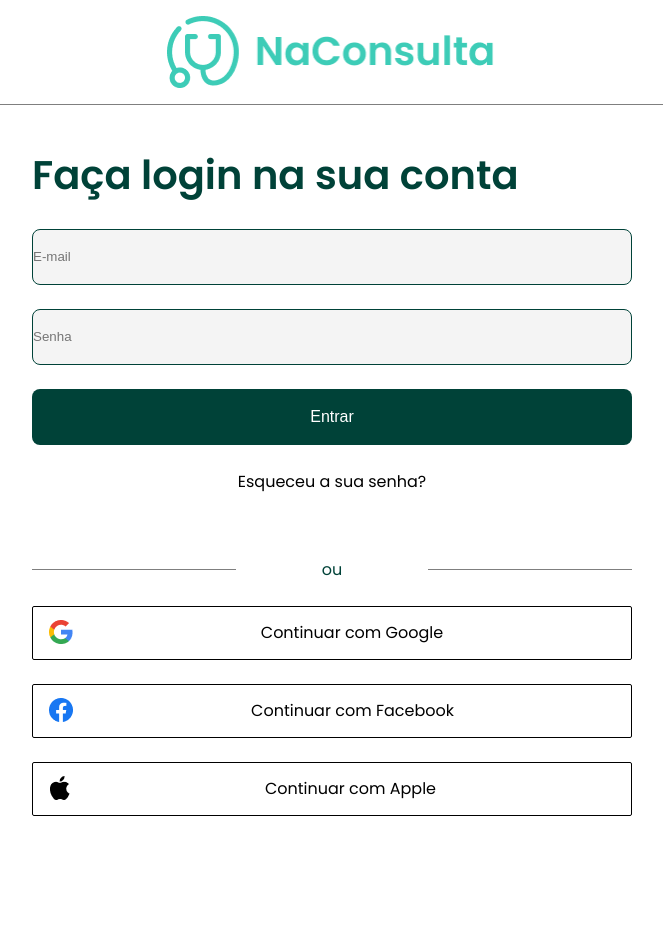
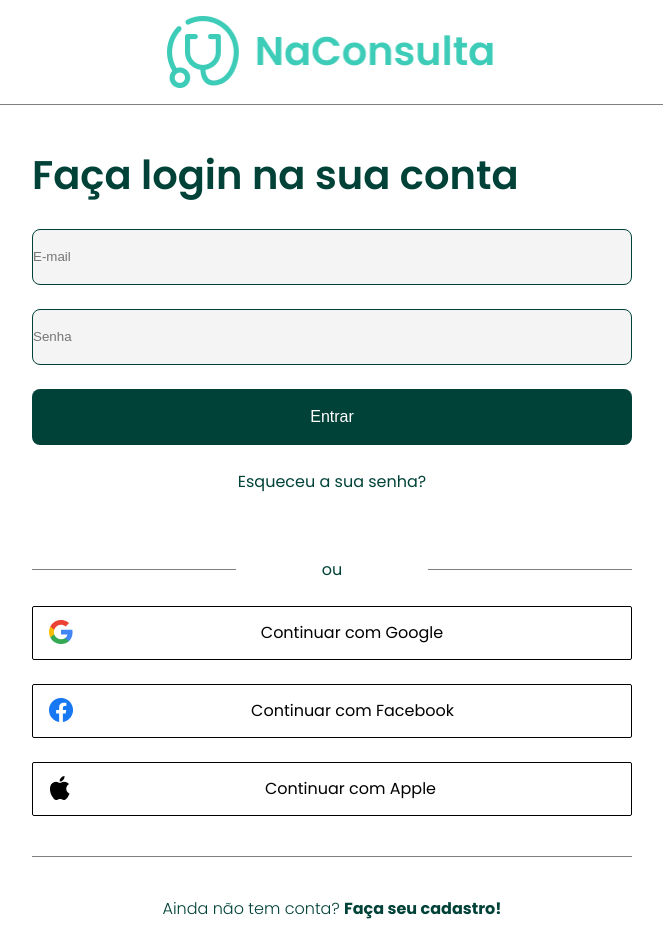
Before and after one commit to Achette/PI_NaConsulta, a React (Create React App) app: page /login in a window 1280 px wide. Shown: the top 952 px of the page, without its empty margins (308-971 px from the left). Before the commit the page ends 816 px from the top, so only its background shows below. Built offline with nearby package versions, Linux system fonts and the light colour scheme.

Commit message:
Chore: desenvolve tela de login

```diff
--- a/src/routes/users/index.tsx
+++ b/src/routes/users/index.tsx
@@ -1,4 +1,4 @@
-import { Divider, Flex, Image } from "@chakra-ui/react";
+import { Divider, Flex, Image, Link, Text } from "@chakra-ui/react";
 import Logo from "../../assets/img/Logo_light_green.png";
 import { Outlet } from "react-router-dom";
 
@@ -15,6 +15,13 @@ export const UserAccess = () => {
       <Image src={Logo} w="20.625rem" h="4.5rem" mb="1rem" />
       <Divider w="100%" h="0.05625rem" bg="rgba(0, 0, 0, 0.5)" mb="2.5rem" />
       <Outlet />
+      <Divider w="37.5rem" h="0.05625rem" bg="rgba(0, 0, 0, 0.5)" mt="2.5rem" />
+      <Text m="2.5rem 0" color="#004238" fontWeight={300} fontSize="1rem" lineHeight="1.5rem">
+        Ainda não tem conta?{" "}
+        <Link fontWeight={700} cursor="pointer">
+          Faça seu cadastro!
+        </Link>
+      </Text>
     </Flex>
   );
 };
--- a/src/routes/users/login/index.tsx
+++ b/src/routes/users/login/index.tsx
@@ -59,7 +59,7 @@ export const Login = () => {
             Entrar
           </Button>
 
-          <Text mb="2.5rem">Esqueceu a sua senha?</Text>
+          <Text mb="2.5rem" color="#004238">Esqueceu a sua senha?</Text>
 
           <Flex align="center" w="100%" justifyContent="space-between">
             <Divider w="12.75rem" h="0.05625rem" bg="rgba(0, 0, 0, 0.5)" />
```
